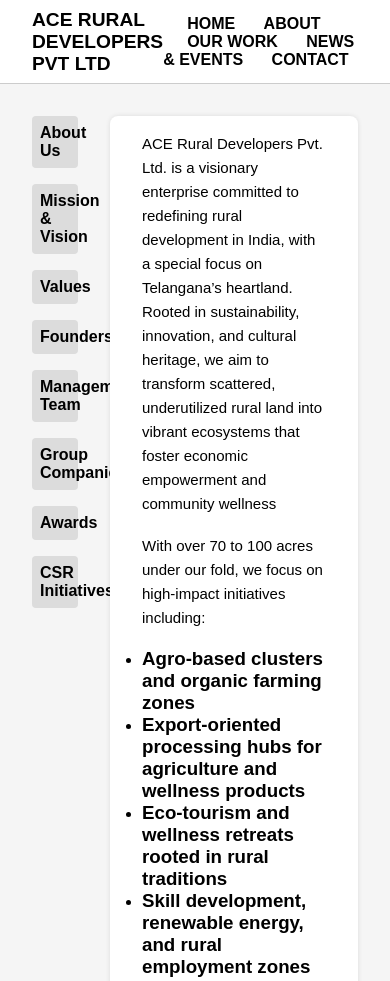
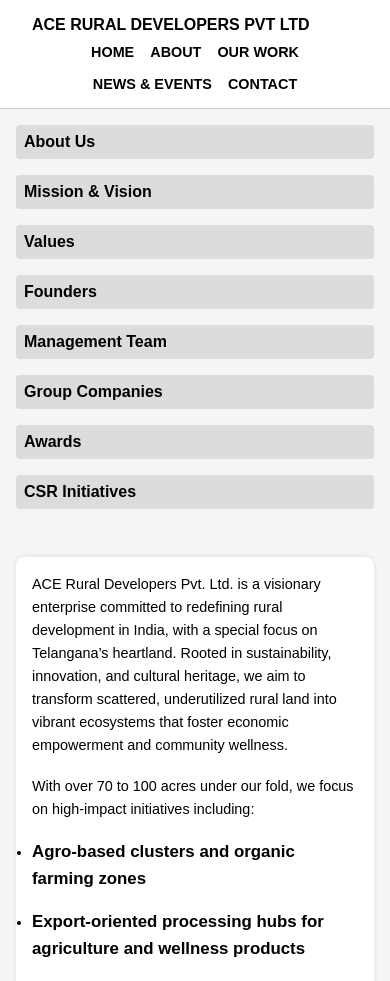
Before and after one commit to vedhatiadarsh26-08/aceruraldevelopment, a plain HTML site: page AboutUs.html in a window 390 px wide. Shown: the top 981 px of the page. Drawn offline with Linux system fonts and the light colour scheme.

Commit message:
Update AboutUs.html

```diff
--- a/AboutUs.html
+++ b/AboutUs.html
@@ -16,37 +16,51 @@
       background-color: #f5f5f5;
     }
 
+    /* Navbar (same as previous code) */
     .nav {
       display: flex;
       justify-content: space-between;
       align-items: center;
       background-color: #fff;
-      height: 10vh;
       padding: 1rem 2rem;
       border-bottom: 1px solid #ccc;
+      flex-wrap: wrap;
     }
 
     .nav .left h1 {
-      font-size: 1.2rem;
+      font-size: 1.5rem;
       font-weight: bold;
     }
 
+    .nav .right {
+      display: flex;
+      flex-wrap: wrap;
+      gap: 1rem;
+    }
+
     .nav .right a {
-      margin-left: 1.5rem;
       text-decoration: none;
       color: #000;
       font-weight: bold;
+      transition: color 0.3s ease;
     }
 
+    .nav .right a:hover {
+      color: #2196f3;
+    }
+
+    /* About Section */
     .about-container {
       display: flex;
+      flex-wrap: wrap;
       min-height: 80vh;
       padding: 2rem;
+      gap: 2rem;
     }
 
     .sidebar {
-      width: 20vw;
-      padding-right: 2rem;
+      width: 20%;
+      min-width: 200px;
     }
 
     .sidebar ul {
@@ -61,28 +75,78 @@
       border-radius: 4px;
     }
 
+    .sidebar ul li a {
+      text-decoration: none;
+      color: black;
+    }
+
     .content {
-      width: 80vw;
+      flex: 1;
+      min-width: 280px;
       padding: 1rem 2rem;
       background-color: #fff;
       border-radius: 8px;
       box-shadow: 0px 0px 5px rgba(0,0,0,0.1);
     }
 
-    .content p {
+    .content p, .content ul {
       font-size: 1rem;
       line-height: 1.6;
     }
-    .sidebar ul li a{
-        text-decoration: none;
-        color: black;
-     }
 
+    .content ul li {
+      margin-bottom: 1rem;
+    }
+
+    /* Footer */
     .foot {
       text-align: center;
       padding: 1rem;
       background-color: #eee;
       margin-top: 2rem;
+    }
+
+    /* Responsive Design */
+    @media (max-width: 768px) {
+      .nav .left h1 {
+        font-size: 1.2rem;
+        text-align: center;
+        width: 100%;
+        margin-bottom: 10px;
+      }
+
+      .nav .right {
+        justify-content: center;
+        width: 100%;
+      }
+
+      .about-container {
+        flex-direction: column;
+        padding: 1rem;
+      }
+
+      .sidebar {
+        width: 100%;
+      }
+
+      .content {
+        width: 100%;
+        padding: 1rem;
+      }
+    }
+
+    @media (max-width: 480px) {
+      .nav .right a {
+        font-size: 0.9rem;
+      }
+
+      .content p, .content ul li {
+        font-size: 0.9rem;
+      }
+
+      .nav .left h1 {
+        font-size: 1rem;
+      }
     }
   </style>
 </head>
@@ -107,29 +171,31 @@
       <ul>
         <li><a href="AboutUs.html">About Us</a></li>
         <li><a href="Mission.html">Mission & Vision</a></li>
-        <li><a href="">Values</a></li>
-        <li><a href="">Founders</a></li>
-        <li><a href="">Management Team</a></li>
-        <li><a href="">Group Companies</a></li>
-        <li><a href="">Awards</a></li>
-        <li><a href="">CSR Initiatives</a></li>
+        <li><a href="#">Values</a></li>
+        <li><a href="#">Founders</a></li>
+        <li><a href="#">Management Team</a></li>
+        <li><a href="#">Group Companies</a></li>
+        <li><a href="#">Awards</a></li>
+        <li><a href="#">CSR Initiatives</a></li>
       </ul>
     </div>
     <div class="content">
-     <P style="font-size: 15px;">
-        ACE Rural Developers Pvt. Ltd. is a visionary enterprise committed to redefining rural development in India, with a special focus on Telangana’s heartland. Rooted in sustainability, innovation, and cultural heritage, we aim to transform scattered, underutilized rural land into vibrant ecosystems that foster economic empowerment and community wellness
-     </P>
-     <br>
-     <p style="font-size: 15px;">With over 70 to 100 acres under our fold, we focus on high-impact initiatives including:</p><br>
-     <ul>
+      <p>
+        ACE Rural Developers Pvt. Ltd. is a visionary enterprise committed to redefining rural development in India, with a special focus on Telangana’s heartland. Rooted in sustainability, innovation, and cultural heritage, we aim to transform scattered, underutilized rural land into vibrant ecosystems that foster economic empowerment and community wellness.
+      </p>
+      <br>
+      <p>With over 70 to 100 acres under our fold, we focus on high-impact initiatives including:</p>
+      <br>
+      <ul>
         <li><h3>Agro-based clusters and organic farming zones</h3></li>
         <li><h3>Export-oriented processing hubs for agriculture and wellness products</h3></li>
         <li><h3>Eco-tourism and wellness retreats rooted in rural traditions</h3></li>
         <li><h3>Skill development, renewable energy, and rural employment zones</h3></li>
-     </ul>
-
-     <br>
-     <p style="font-size: 15px;" >At ACE, we believe rural is the future. We envision strategic collaborations with like-minded institutions, investors, and infrastructure leaders to scale our impact —<br> with a clear mission to create self-sustaining rural economies, boost exports from the grassroots, and foster environmentally conscious development.</p>
+      </ul>
+      <br>
+      <p>
+        At ACE, we believe rural is the future. We envision strategic collaborations with like-minded institutions, investors, and infrastructure leaders to scale our impact — with a clear mission to create self-sustaining rural economies, boost exports from the grassroots, and foster environmentally conscious development.
+      </p>
     </div>
   </div>
 
```
